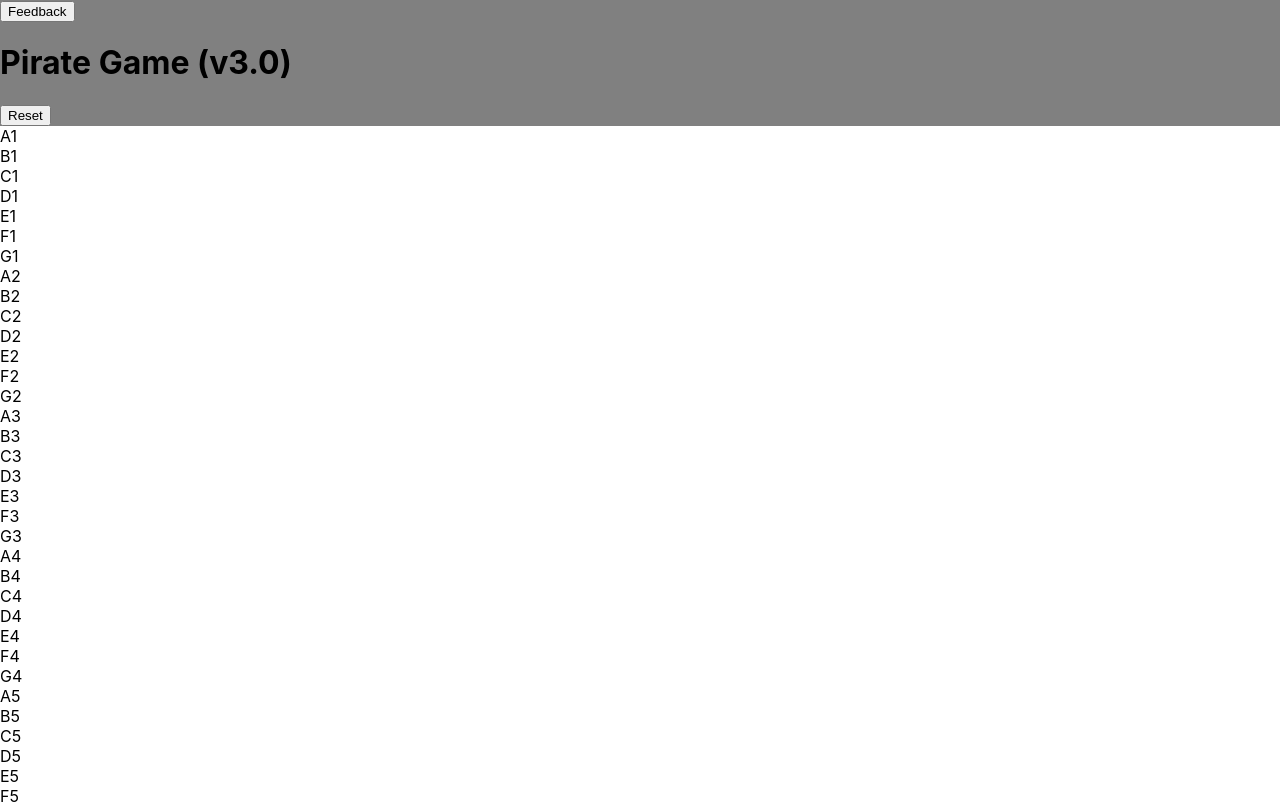
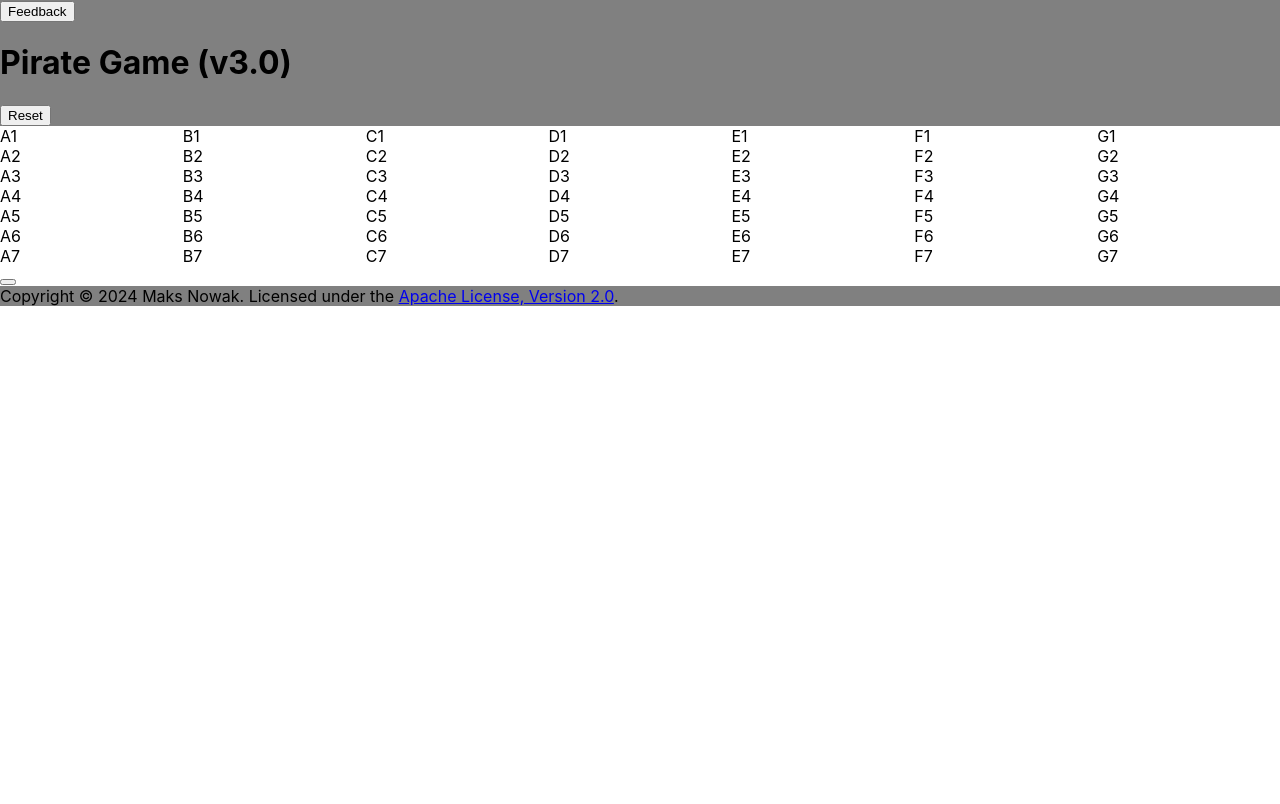
Before and after one commit to f2reninj5/pirategame3.0, a React (Create React App) app: page / in a window 1280 px wide. Shown: the top 804 px of the page. Built offline with nearby package versions, Linux system fonts and the light colour scheme.

Commit message:
Added some styles to Grid

```diff
--- /dev/null
+++ b/src/components/GridComponent.css
@@ -0,0 +1,11 @@
+.grid {
+    display: grid;
+}
+
+.selected {
+    background-color: lightgray;
+}
+
+.highlighted {
+    background-color: red;
+}
--- a/src/components/GridComponent.tsx
+++ b/src/components/GridComponent.tsx
@@ -1,5 +1,6 @@
 import React, { useReducer } from 'react'
 import Grid from '../models/Grid'
+import './GridComponent.css'
 
 const enum GridActionType {
   Reset,
@@ -40,14 +41,14 @@ function GridComponent (): React.JSX.Element {
     cells.push(
       <div onClick={() => {
         handleSelectCell(cell.index)
-      }} key={cell.index}>
+      }} key={cell.index} className={cell.selected ? 'selected' : ''}>
         <p>{cell.label}</p>
       </div>
     )
   }
 
   return (
-    <div>
+    <div className="grid" style={{ gridTemplateColumns: `repeat(${grid.width}, 1fr)` }}>
       {cells}
     </div>
   )
```
